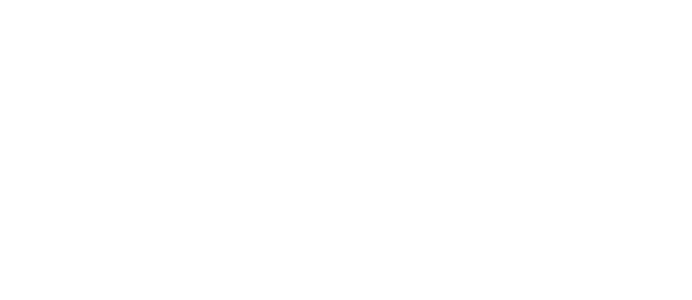
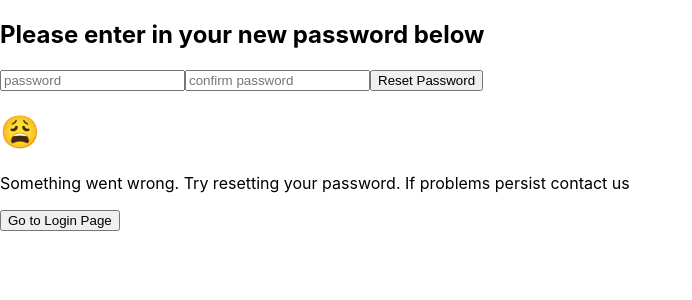
Before and after one commit to gary-stroup-developer/fullstack-runningLog, a React (Create React App) app: page /reset-password in a window 1280 px wide. Shown: the top 300 px of the page, without its empty margins (0-692 px from the left). Built offline with nearby package versions, Linux system fonts and the light colour scheme.

Commit message:
created the ForgotPasswordPage, ResetPasswordPage and its success or fail pages.

```diff
--- a/src/Routes.js
+++ b/src/Routes.js
@@ -7,17 +7,21 @@
 import { PrivateRoute } from "./auth/PrivateRoute";
 import { PleaseVerifyEmailPage } from './pages/PleaseVerifyEmailPage';
 import { EmailVerificationLandingPage } from "./pages/EmailVerificationLandingPage";
+import { ForgotPasswordPage } from "./pages/ForgotPasswordPage";
+import { ResetPasswordLandingPage } from "./pages/ResetPasswordLandingPage";
 
 export const Routes = () => {
     return (
         <Router>
             <Switch>
                 <PrivateRoute exact path= '/home' render={() => <HomePage />} />
-                <Route exact path = '/' render={()=><LandingPage />} />
-                <Route exact path = '/login' render={()=><LoginPage />} />
-                <Route exact path = '/signup' render={()=><SignUpPage />} />
-                <Route exact path = '/please-verify' render={()=><PleaseVerifyEmailPage />} />
+                <Route exact path = '/' render={() =><LandingPage />} />
+                <Route exact path = '/login' render={() =><LoginPage />} />
+                <Route exact path = '/signup' render={() =><SignUpPage />} />
+                <Route exact path = '/please-verify' render={() =><PleaseVerifyEmailPage />} />
                 <Route exact path = '/verify-email:verificationString' render={() => <EmailVerificationLandingPage />} />
+                <Route exact path = '/forgot-password' render={() => <ForgotPasswordPage />} />
+                <Route exact path = '/reset-password' render={() => <ResetPasswordLandingPage />} />
             </Switch>
         </Router>
     )
--- /dev/null
+++ b/src/pages/ForgotPasswordPage.js
@@ -0,0 +1,31 @@
+import axios from 'axios';
+import { useState } from 'react';
+import { useHistory } from 'react-router';
+
+export const ForgotPasswordPage = () => {
+    //setup state variables
+    const [isSuccess, setIsSuccess] = useState(false);
+    const [emailValue, setEmailValue] = useState('');
+    //initialize instance of useHistory
+    const history = useHistory();
+    //create function resetPassword
+    const sendEmailToResetPassword = async () => {
+        const response = await axios.post('/api/forgot-password',{emailValue});
+        const message = response.data;
+        setIsSuccess(message);
+        setTimeout(()=> {
+            history.push('/login');
+        },5000);
+    }
+
+    return (
+        <div>
+            <p>Enter your email below and click Reset Password</p>
+            <input type='email' value={emailValue} onChange={(e)=>setEmailValue(e.target.value)} />
+            <button onClick={sendEmailToResetPassword}>Reset Password</button>
+            {isSuccess?<p>Please check your email to reset your password</p>
+            :<p>Sorry, something went wrong. Please re-enter your email</p>
+            }
+        </div>
+    )
+}
--- /dev/null
+++ b/src/pages/ResetPasswordFail.js
@@ -0,0 +1,11 @@
+import { useHistory } from "react-router"
+export const ResetPasswordFail = () => {
+    const history = useHistory();
+    return (
+        <div>
+            <h1>😩</h1>
+            <p>Something went wrong. Try resetting your password. If problems persist contact us</p>
+            <button onClick={() => history.push('/forgot-password')}>Go to Login Page</button>
+        </div>
+    )
+}
--- /dev/null
+++ b/src/pages/ResetPasswordLandingPage.js
@@ -0,0 +1,51 @@
+import { useState } from 'react';
+import axios from 'axios';
+import { ResetPasswordFail } from './ResetPasswordFail';
+import { ResetPasswordSuccess } from './ResetPasswordSuccess';
+
+export const ResetPasswordLandingPage = () => {
+    //set up state
+    const [passwordValue, setPasswordValue] = useState('');
+    const [confirmPasswordValue, setConfirmPasswordValue] = useState('');
+    const [isSuccess, setIsSuccess] = useState(false);
+    const [showForm, setShowForm] = useState(true);
+
+    const resetPassword = async () => {
+        try {
+            const response = await axios.put('/api/reset-password',{password: passwordValue});
+            const message = response.data;
+
+            setIsSuccess(message);
+            setShowForm(false);
+        }catch(err) {
+            setIsSuccess(false);
+            setShowForm(false);
+        }
+    }
+
+    return (
+        <div>
+        {showForm ?
+        <div>
+            <h2>Please enter in your new password below</h2>
+            <input
+                type='password'
+                value={passwordValue}
+                placeholder='password'
+                onChange={(e) => setPasswordValue(e.target.value)} />
+            <input
+                type='password'
+                value={confirmPasswordValue}
+                placeholder='confirm password'
+                onChange = { () => setConfirmPasswordValue(confirmPasswordValue) }
+            />
+            <button disabled={passwordValue !== confirmPasswordValue} onClick={resetPassword}>Reset Password</button>
+        </div>
+        : null
+
+        }
+            {isSuccess ? <ResetPasswordSuccess />:<ResetPasswordFail />}
+
+        </div>
+    )
+}
--- /dev/null
+++ b/src/pages/ResetPasswordSuccess.js
@@ -0,0 +1,11 @@
+import { useHistory } from "react-router"
+export const ResetPasswordSuccess = () => {
+    const history = useHistory();
+    return (
+        <div>
+            <h1>Success</h1>
+            <p>Password has been reset. Please login with your new password.</p>
+            <button onClick={() => history.push('/login')}>Go to Login Page</button>
+        </div>
+    )
+}
```
